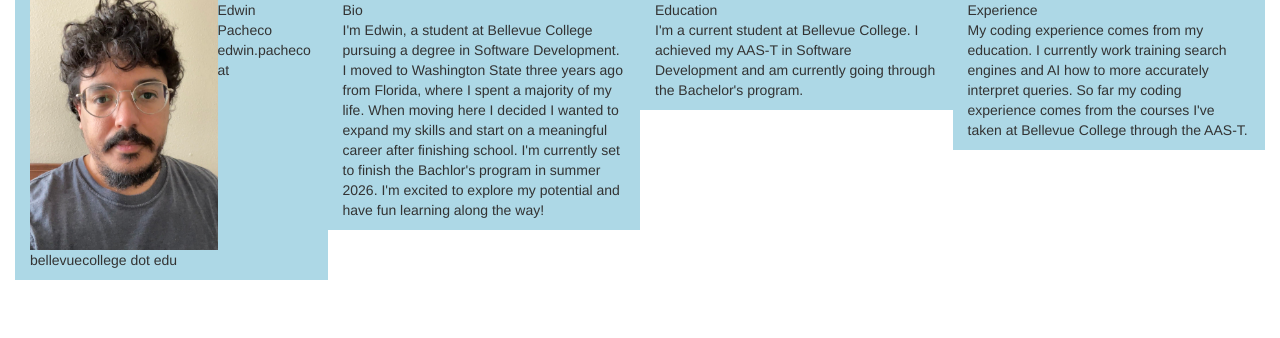
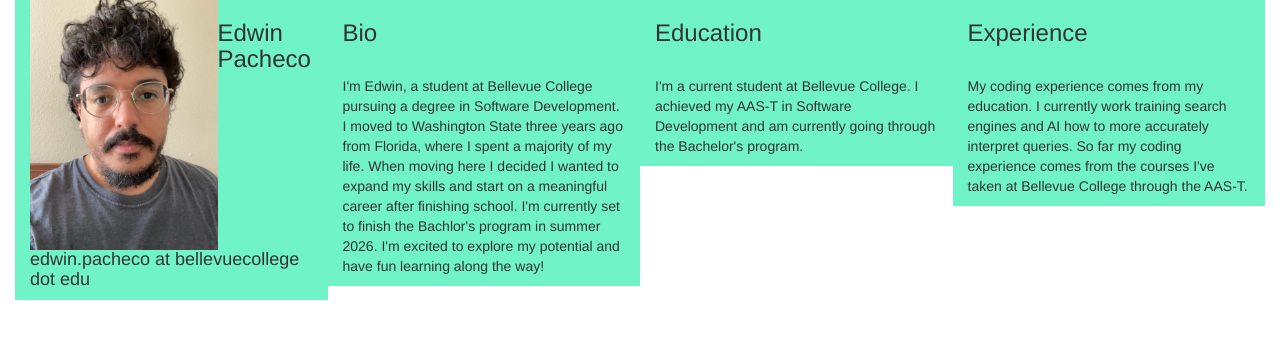
Before and after one commit to Falllstreak/DEV320W25View1, a plain HTML site: page index.html in a window 1280 px wide. Drawn offline with Linux system fonts and the light colour scheme.

Commit message:
Changed background color and added header sizes to each div

```diff
--- a/index.html
+++ b/index.html
@@ -62,7 +62,7 @@ TURN BORDERS OFF, TURN BORDERS OFF, REPEAT, TURN BORDERS OFF FOR PRODUCTION.  DO
 
         @media only screen and (orientation: landscape) {
             /* this will change the background to light blue when view is landscape */
-            .col {background-color: lightblue;
+            .col {background-color: rgb(112, 243, 199);
             }
         }
 
@@ -75,14 +75,17 @@ TURN BORDERS OFF, TURN BORDERS OFF, REPEAT, TURN BORDERS OFF FOR PRODUCTION.  DO
             <div class="col col-sm-6 col-md-4 col-lg-3 col-xl-12">
                 <img src="images/FViss.jpg" style="float:left; height:250px; margin:0px;">
                     <p>
-                        Edwin Pacheco<br>
-                        edwin.pacheco at bellevuecollege dot edu
+                        <h3>Edwin Pacheco</h3><br>
+                        <h4>edwin.pacheco at bellevuecollege dot edu</h4>
                     </p>
             </div><!-- port 1-->
 
             <div class="col col-sm-6 col-md-4 col-lg-3 col-xl-12">
                 <p>
-                    <span class="strong">Bio<br></span>I'm Edwin, a student at Bellevue College pursuing a degree in Software Development. I moved to Washington State three years ago from Florida, where I spent
+                    <span class="strong">
+                    <h3>Bio</h3><br>
+                    </span>
+                    I'm Edwin, a student at Bellevue College pursuing a degree in Software Development. I moved to Washington State three years ago from Florida, where I spent
                     a majority of my life. When moving here I decided I wanted to expand my skills and start on a meaningful career after finishing school. I'm currently set to
                     finish the Bachlor's program in summer 2026. I'm excited to explore my potential and have fun learning along the way!
                 </p>
@@ -90,17 +93,17 @@ TURN BORDERS OFF, TURN BORDERS OFF, REPEAT, TURN BORDERS OFF FOR PRODUCTION.  DO
 
             <div class="col col-sm-6 col-md-4 col-lg-3 col-xl-12 hidden-xs hidden-sm">
                 <p>
-                    Education<br>
+                    <h3>Education</h3><br>
                     I'm a current student at Bellevue College. I achieved my AAS-T in Software Development and am currently going through the
                     Bachelor's program.
                 </p>
             </div> <!--land 3-->
 
             <div class="col col-sm-6 col-md-4 col-lg-3 col-xl-12 hidden-xs hidden-sm">
-                <p>Experience<br>
-
-                My coding experience comes from my education. I currently work training search engines and AI how to
-                more accurately interpret queries. So far my coding experience comes from the courses I've taken at Bellevue College through the AAS-T.
+                <p>
+                    <h3>Experience</h3><br>
+                    My coding experience comes from my education. I currently work training search engines and AI how to
+                    more accurately interpret queries. So far my coding experience comes from the courses I've taken at Bellevue College through the AAS-T.
                 </p>
             </div><!-- land 3-->
             <!--!div-->
```
